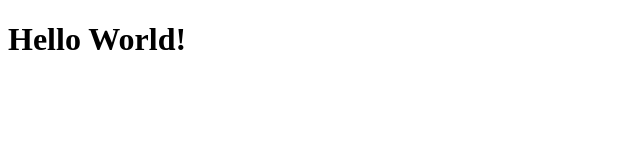
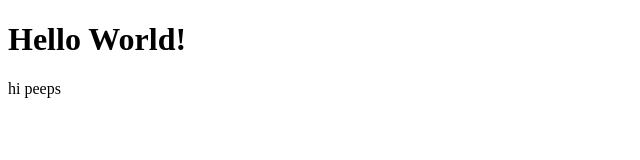
Before and after one commit to JWD-Projects/test-project, a plain HTML site: page index.html in a window 1280 px wide. Shown: the full height of the page, 0-640 px from the left. Drawn offline with Linux system fonts and the light colour scheme.

Commit message:
add paragraph

```diff
--- a/index.html
+++ b/index.html
@@ -8,5 +8,6 @@
 </head>
 <body>
     <h1>Hello World!</h1>
+    <p>hi peeps</p>
 </body>
 </html>
```
